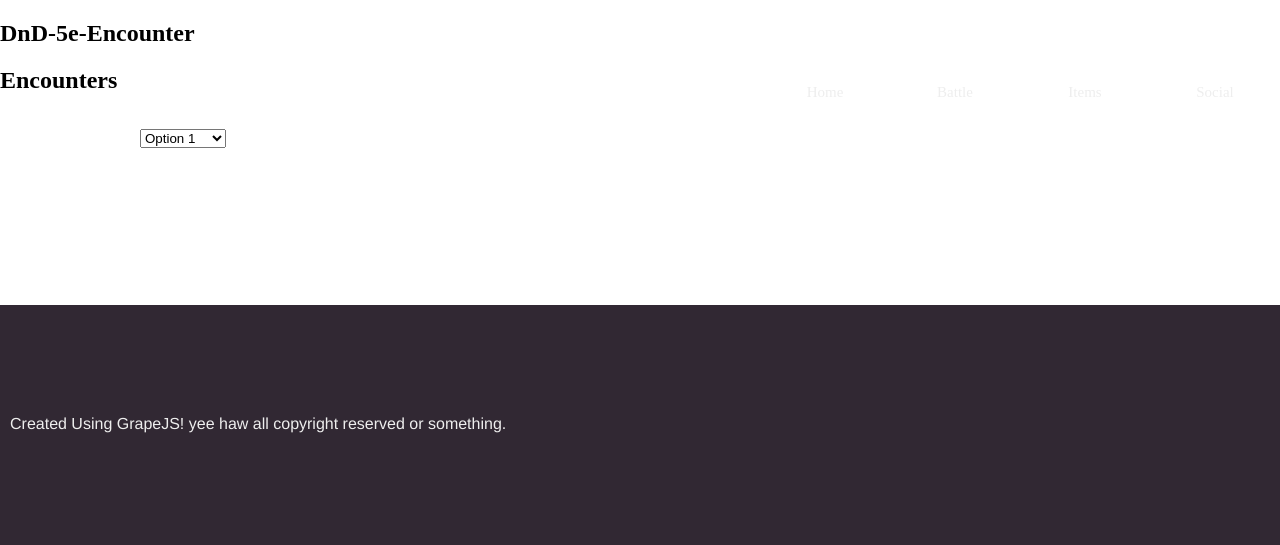
After one commit to Jubil33/DnD-5e-Encounter, a Flask app: template templates/Encounter/Encounter.html in a window 1280 px wide. The commit adds this page. Shown: the top 545 px of the page. Run offline with Flask 3, Linux system fonts and the light colour scheme; the template is opened without the code that fills it, so the values that code supplies are empty; parts of the project's set-up code (start-up, migrations or seed data) failed here and were passed over.

Commit message:
restructured code. Encounter is now a module. Working flask run.

```diff
--- a/Encounter/Class/Encounter.py
+++ b/Encounter/Class/Encounter.py
@@ -1,6 +1,6 @@
-from Encounter.Class.Monster import Monster
-from Encounter.Class.action import action
-from Encounter.Class.party import Party
+from .Monster import Monster
+from .action import action
+from .party import Party
 
 class Encounter:
     monsters=[]
--- a/Encounter/Class/Monster.py
+++ b/Encounter/Class/Monster.py
@@ -1,4 +1,4 @@
-from Encounter.Class.action import action
+from .action import action
 import math
 # Monster class:
 # this class is defined as a monster it will include a couple of fields such as stat and monster
--- a/Encounter/Class/party.py
+++ b/Encounter/Class/party.py
@@ -1,4 +1,4 @@
-from Encounter.Class.action import action
+from .action import action
 
 class Party:
     playerCount=0
--- a/app.py
+++ b/app.py
@@ -10,7 +10,7 @@ def create_app(test_config=None):
     app = Flask(__name__, instance_relative_config=True)
     app.config.from_mapping(
         SECRET_KEY='dev',
-        DATABASE=os.path.join(app.instance_path, 'flaskr.sqlite'),
+        DATABASE=os.path.join(app.instance_path, 'flaskr.sqlite')
     )
 
     if test_config is None:
@@ -29,7 +29,7 @@ def create_app(test_config=None):
     #Encounter blueprint
     #from Class.generateEncounter import encounter
     #from Class.Encounter import generateEncounter
-    from Encounter import EncounterController
+    from .Encounter import EncounterController
     app.register_blueprint(EncounterController.bp)
 
     #monster blueprint
--- /dev/null
+++ b/templates/Encounter/Encounter.html
@@ -0,0 +1,26 @@
+{% extends 'base.html' %}
+
+{% block header %}
+  <h1>{% block title %}Encounters{% endblock %}</h1>
+{% endblock %}
+
+{% block content %}
+  <!--form method="post">
+    <label for="username">Username</label>
+    <input name="username" id="username" required>
+    <label for="password">Password</label>
+    <input type="password" name="password" id="password" required>
+    <input type="submit" value="Register">
+  </form-->
+
+  <div class="gjs-row" id="i1ot2">
+    <div class="gjs-cell" id="i5yxh">
+      <select type="text" class="FIlter" id="izb8f"><option value="opt1">Option 1</option><option value="opt2">Option 2</option></select>
+    </div>
+  </div>
+  <div class="gjs-row" id="io3cs">
+    <div id="Encounter" class="gjs-cell Encounter">
+    </div>
+  </div>
+</div>
+{% endblock %}
```
Also changed, not shown: Encounter/Class/generateEncounter.py (+7 -6 lines), Encounter/EncounterController.py (+18 -22 lines), templates/base.html (+1 -9 lines).
